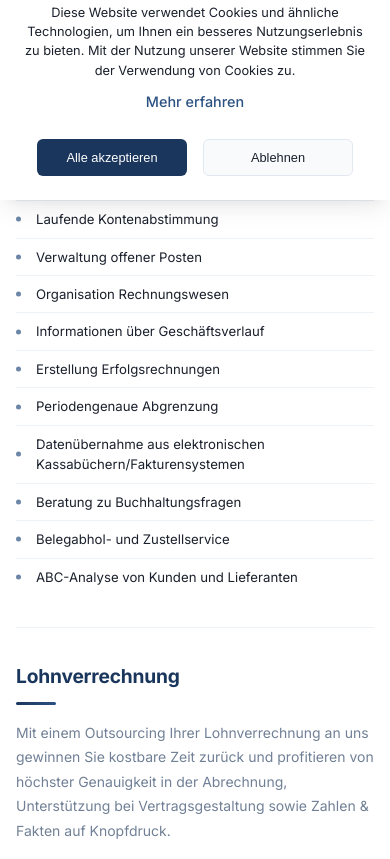
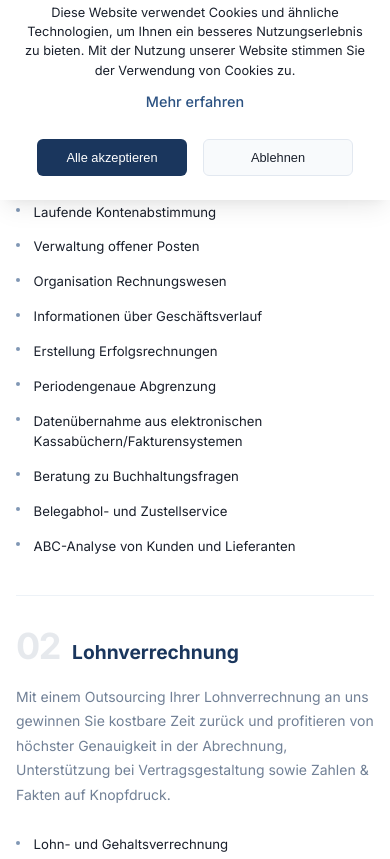
Before and after one commit to ArthurH-ops/Mazal-website, a website built with Vite: page index.html in a window 390 px wide. Shown: the part 644-1503 px from the top of the page. Built offline with nearby package versions, Linux system fonts and the light colour scheme.

Commit message:
Redesign services: remove sticky scroll, add numbered editorial layout
- Remove sticky left column and two-column grid layout
- Add CSS counter numbers (01, 02, 03...) as subtle visual anchors
- Clean vertical flow: number + title → description → 2-column bullet grid
- No scroll tricks, no hover animations on list items
- All content visible in natural document flow
- Responsive: single-column bullets on mobile/tablet

🤖 Generated with [Claude Code](https://claude.com/claude-code)

Co-Authored-By: Claude Opus 4.5 <noreply@anthropic.com>

```diff
--- a/styles.css
+++ b/styles.css
@@ -363,9 +363,9 @@ main {
 }
 
 /* Services Section */
-/* Services Section — clean two-column editorial layout */
+/* Services Section — numbered editorial layout */
 .services {
-    padding: 6rem 0;
+    padding: 5rem 0;
     background-color: var(--bg-white);
     transition: background-color var(--transition-smooth);
 }
@@ -374,21 +374,19 @@ main {
     text-align: center;
     font-size: 2.25rem;
     font-weight: 700;
-    margin-bottom: 3.5rem;
+    margin-bottom: 4rem;
     color: var(--primary-color);
 }
 
 .service-list {
-    max-width: 1060px;
+    max-width: 880px;
     margin: 0 auto;
+    counter-reset: service-counter;
 }
 
 .service-item {
-    display: grid;
-    grid-template-columns: 1fr 1.4fr;
-    gap: 2.5rem 3.5rem;
-    align-items: start;
-    padding: 3rem 0;
+    counter-increment: service-counter;
+    padding: 3.5rem 0;
     border-bottom: 1px solid var(--border-light);
     scroll-margin-top: 120px;
     transition: border-color var(--transition-smooth);
@@ -407,86 +405,61 @@ main {
     border-color: var(--border-color);
 }
 
-.service-intro {
-    position: sticky;
-    top: 120px;
-}
-
 .service-item h3 {
     color: var(--primary-color);
-    margin-bottom: 1rem;
     font-size: 1.5rem;
     font-weight: 700;
-    letter-spacing: -0.01em;
-    position: relative;
-    padding-bottom: 0.75rem;
-}
-
-.service-item h3::after {
-    content: '';
-    position: absolute;
-    bottom: 0;
-    left: 0;
-    width: 40px;
-    height: 3px;
-    background: linear-gradient(90deg, var(--primary-color), var(--accent-color));
-    border-radius: 2px;
+    margin-bottom: 1rem;
+    display: flex;
+    align-items: baseline;
+    gap: 1rem;
+}
+
+.service-item h3::before {
+    content: counter(service-counter, decimal-leading-zero);
+    font-size: 3.25rem;
+    font-weight: 800;
+    color: var(--primary-color);
+    opacity: 0.1;
+    line-height: 1;
+    letter-spacing: -0.04em;
+    flex-shrink: 0;
 }
 
 .service-description {
     color: var(--text-light);
-    font-size: 0.95rem;
+    font-size: 1rem;
     line-height: 1.75;
+    margin-bottom: 1.75rem;
+    max-width: 720px;
 }
 
 .service-details ul {
     list-style: none;
-    display: flex;
-    flex-direction: column;
-    gap: 0;
+    display: grid;
+    grid-template-columns: repeat(2, 1fr);
+    gap: 0.125rem 2.5rem;
 }
 
 .service-details li {
-    padding: 0.6rem 0;
-    padding-left: 1.5rem;
+    padding: 0.5rem 0;
+    padding-left: 1.25rem;
     position: relative;
     color: var(--text-dark);
     font-size: 0.9rem;
     line-height: 1.55;
-    border-bottom: 1px solid var(--border-light);
-    transition: background-color 0.2s ease, border-color var(--transition-smooth);
-}
-
-[data-theme="dark"] .service-details li {
-    border-color: var(--border-color);
-}
-
-.service-details li:last-child {
-    border-bottom: none;
 }
 
 .service-details li::before {
     content: '';
     position: absolute;
     left: 0;
-    top: 50%;
-    transform: translateY(-50%);
-    width: 6px;
-    height: 6px;
+    top: 0.85rem;
+    width: 5px;
+    height: 5px;
     background-color: var(--accent-color);
     border-radius: 50%;
-    opacity: 0.7;
-    transition: opacity 0.2s ease, transform 0.2s ease;
-}
-
-.service-details li:hover {
-    background-color: var(--bg-light);
-    border-radius: 4px;
-}
-
-.service-details li:hover::before {
-    opacity: 1;
-    transform: translateY(-50%) scale(1.3);
+    opacity: 0.6;
 }
 
 
@@ -763,9 +736,11 @@ footer {
     }
 
     .service-item {
-        grid-template-columns: 1fr 1.2fr;
-        gap: 2rem 2.5rem;
         padding: 2.5rem 0;
+    }
+
+    .service-details ul {
+        gap: 0.125rem 1.5rem;
     }
 
     .team {
@@ -1272,10 +1247,6 @@ button:focus {
         display: none;
     }
 
-    .service-details li:hover {
-        background-color: transparent;
-    }
-
     .team-member:hover {
         transform: none;
     }
@@ -1361,32 +1332,37 @@ button:focus {
     }
 
     .service-item {
-        grid-template-columns: 1fr;
-        gap: 1.25rem;
         padding: 2rem 0;
-    }
-
-    .service-intro {
-        position: static;
     }
 
     .service-item h3 {
         font-size: 1.2rem;
+        gap: 0.75rem;
+    }
+
+    .service-item h3::before {
+        font-size: 2.25rem;
     }
 
     .service-description {
         font-size: 0.875rem;
+        margin-bottom: 1.25rem;
+    }
+
+    .service-details ul {
+        grid-template-columns: 1fr;
+        gap: 0;
     }
 
     .service-details li {
         font-size: 0.825rem;
-        padding: 0.5rem 0;
-        padding-left: 1.25rem;
+        padding: 0.45rem 0;
+        padding-left: 1.1rem;
     }
 
     .service-details li::before {
-        width: 5px;
-        height: 5px;
+        width: 4px;
+        height: 4px;
     }
 
     .team {
@@ -1548,13 +1524,11 @@ button:focus {
     }
 
     .service-item {
+        padding: 2.5rem 0;
+    }
+
+    .service-details ul {
         grid-template-columns: 1fr;
-        gap: 1.5rem;
-        padding: 2.5rem 0;
-    }
-
-    .service-intro {
-        position: static;
     }
 
     .contact-layout {
```
